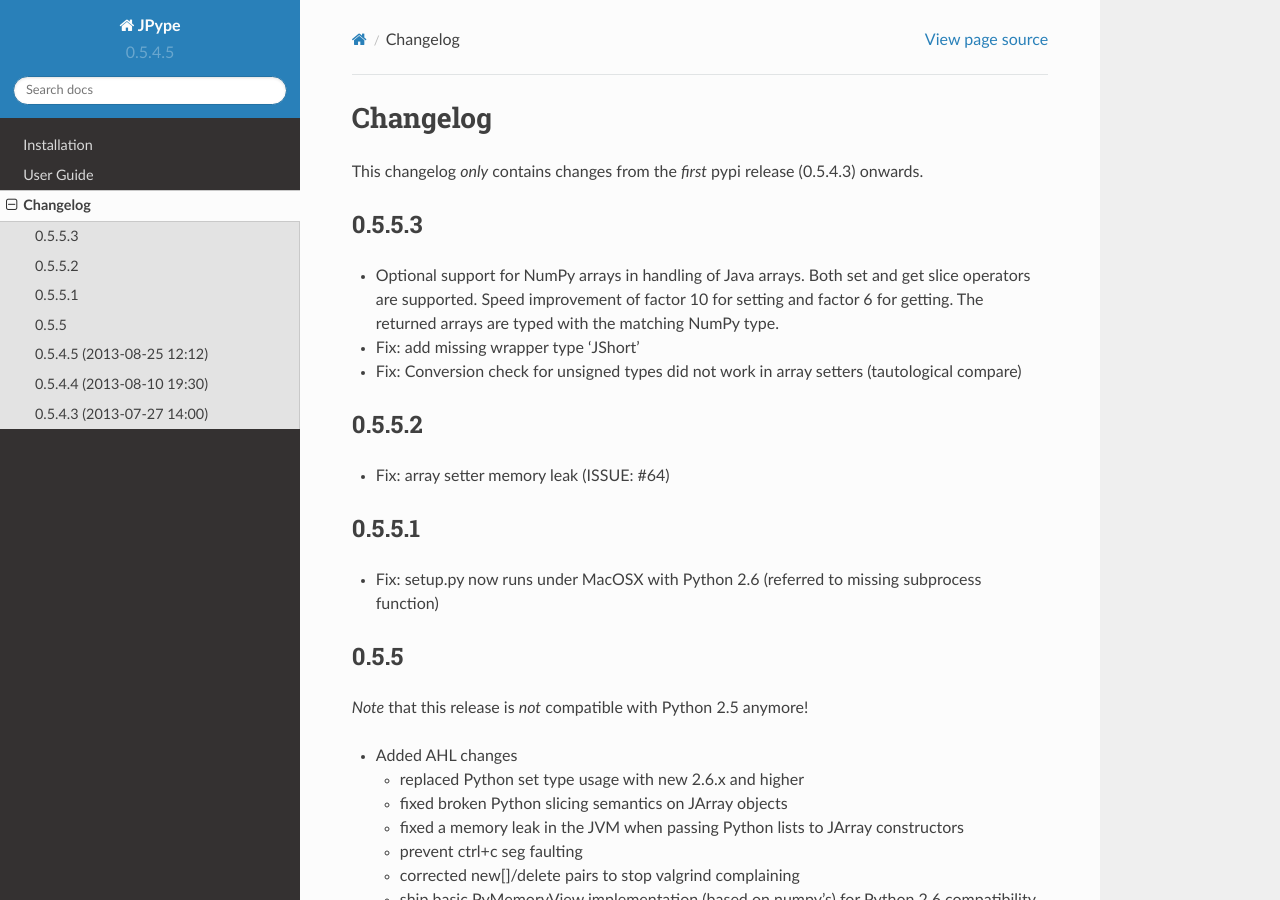
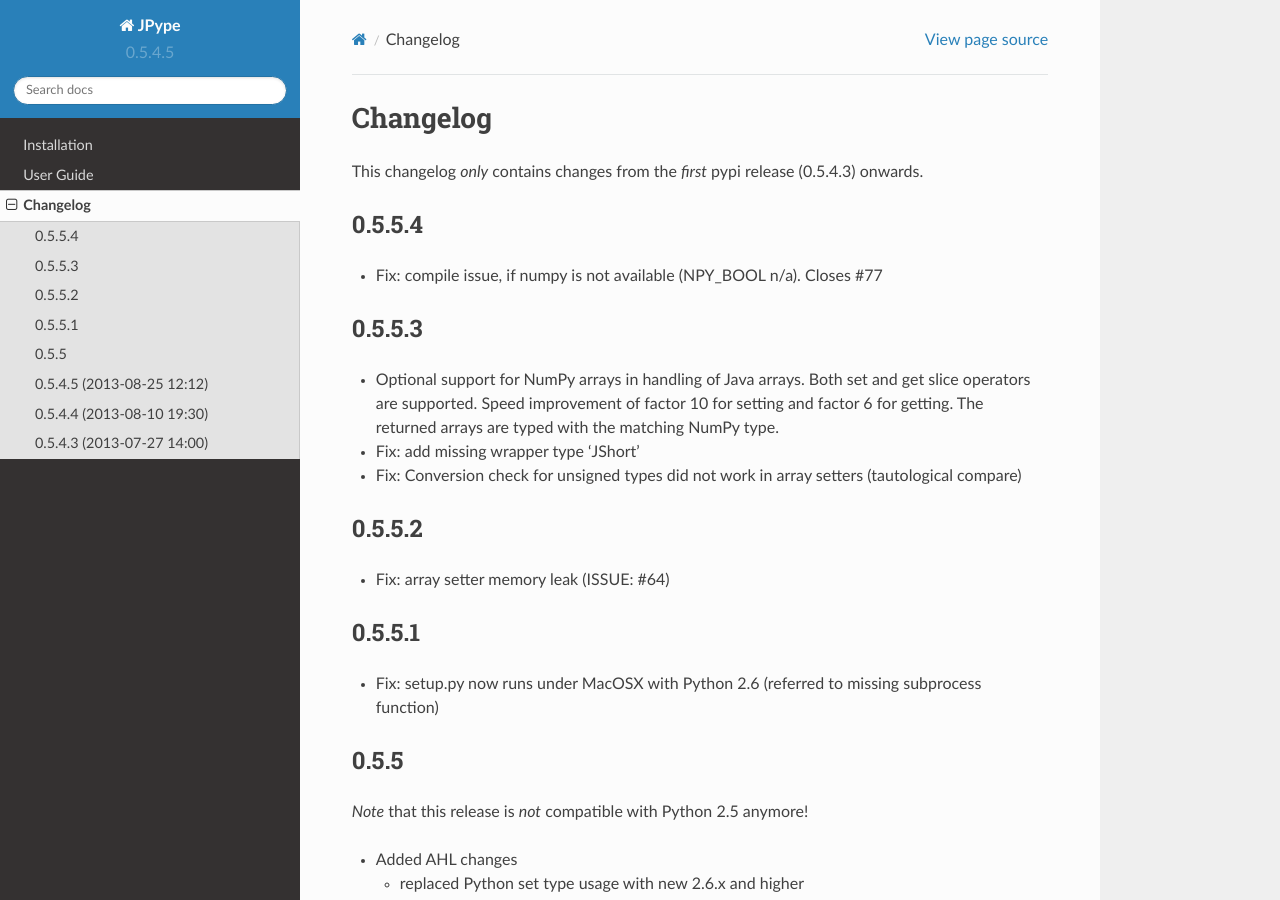
Before and after one commit to jpype-project/jpype, a Sphinx documentation site: the page built from doc/CHANGELOG.rst, in a window 1280 px wide and 900 px high. Built offline with Sphinx 7.4.7 and the Read the Docs theme 2.0.0, drawn with Linux system fonts in a browser that asks for light colours.

Commit message:
[changelog] added entry for 0.5.5.4

```diff
--- a/doc/CHANGELOG.rst
+++ b/doc/CHANGELOG.rst
@@ -2,6 +2,10 @@ Changelog
 =========
 
 This changelog *only* contains changes from the *first* pypi release (0.5.4.3) onwards.
+
+0.5.5.4
+-------
+* Fix: compile issue, if numpy is not available (NPY_BOOL n/a). Closes #77
 
 0.5.5.3
 -------
```
